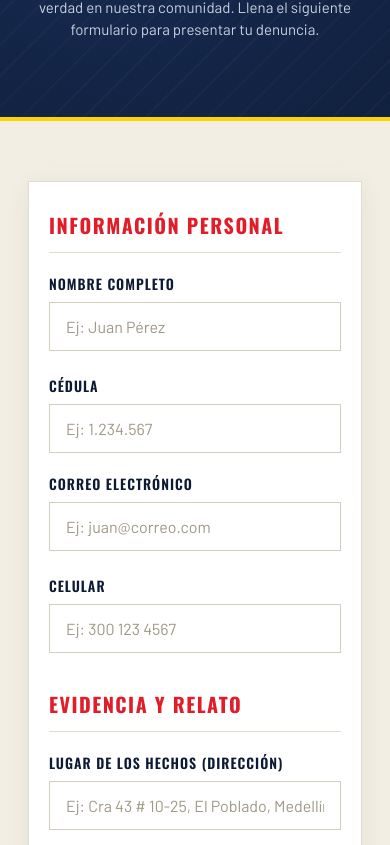
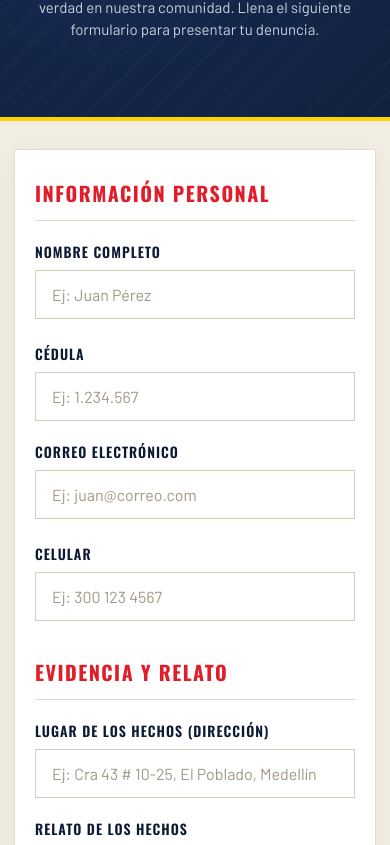
Before and after one commit to EsneiderCdD/gury, a Next.js app: page / in a window 390 px wide. Shown: the part 2339-3184 px from the top of the page. Built offline with nearby package versions, Linux system fonts and the light colour scheme.

Commit message:
feat(denuncia): responsividad

```diff
--- a/src/components/specific/DenunciaSection/DenunciaSection.module.css
+++ b/src/components/specific/DenunciaSection/DenunciaSection.module.css
@@ -4,7 +4,7 @@
   display: flex;
   align-items: center;
   justify-content: center;
-  padding: 60px 28px 104px;
+  padding: 28px 14px;
   font-family: var(--font-barlow);
 }
 
```
